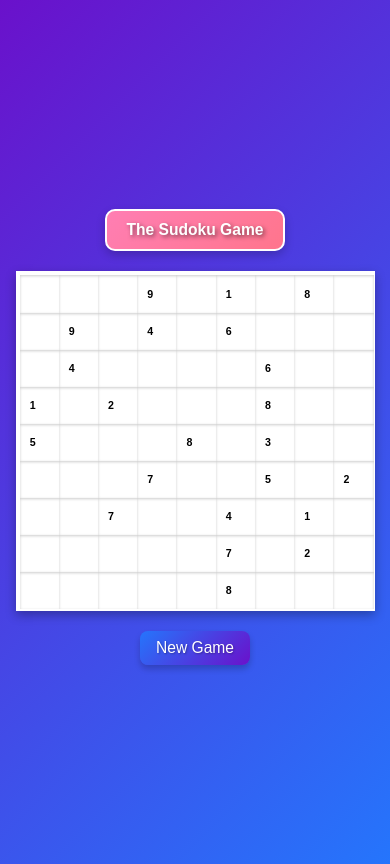
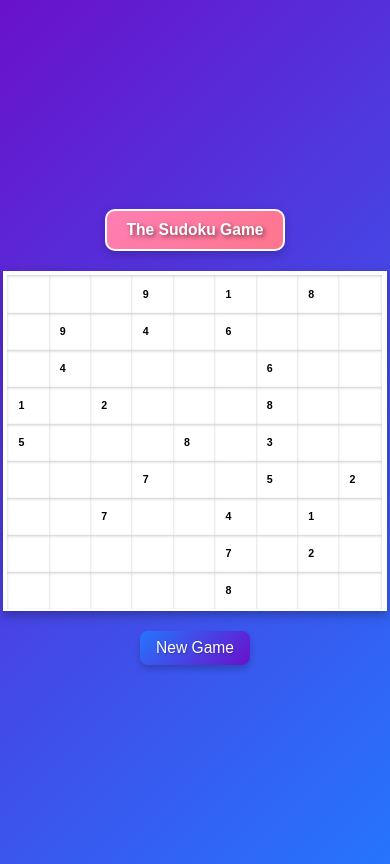
Before and after one commit to Satyam4755/Sudoku-Game, a plain HTML site: page index.html in a window 390 px wide. Drawn offline with Linux system fonts and the light colour scheme.

Commit message:
Update index.html

```diff
--- a/index.html
+++ b/index.html
@@ -64,6 +64,7 @@
             gap: 2px;
             width: 90vmin; /* Dynamically adjust grid size */
             height: 90vmin; /* Match width for a square */
+            padding-right:5px;
             border: 4px solid white;
             background-color: #fff;
             box-shadow: 0 4px 10px rgba(0, 0, 0, 0.3);
@@ -139,7 +140,7 @@
             }
 
             #Dabba {
-                width: 90vmin;
+                width: 95vmin;
                 height: 85vmin;
             }
 
```
